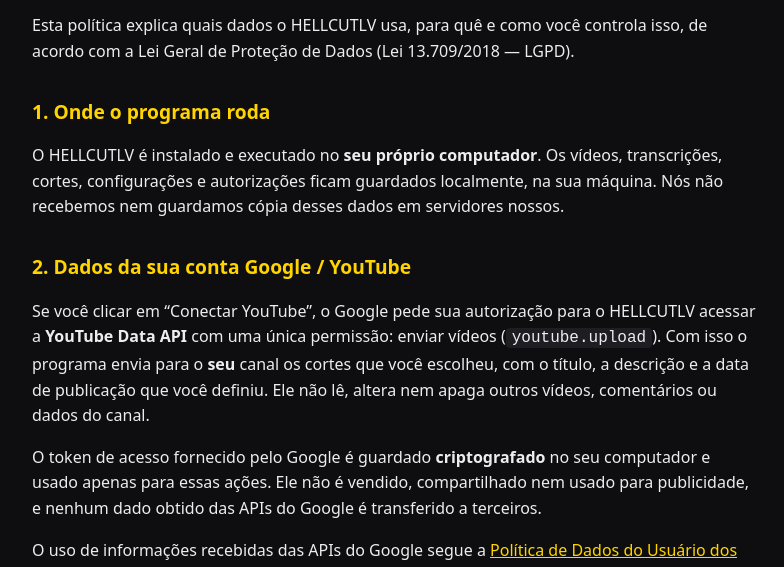
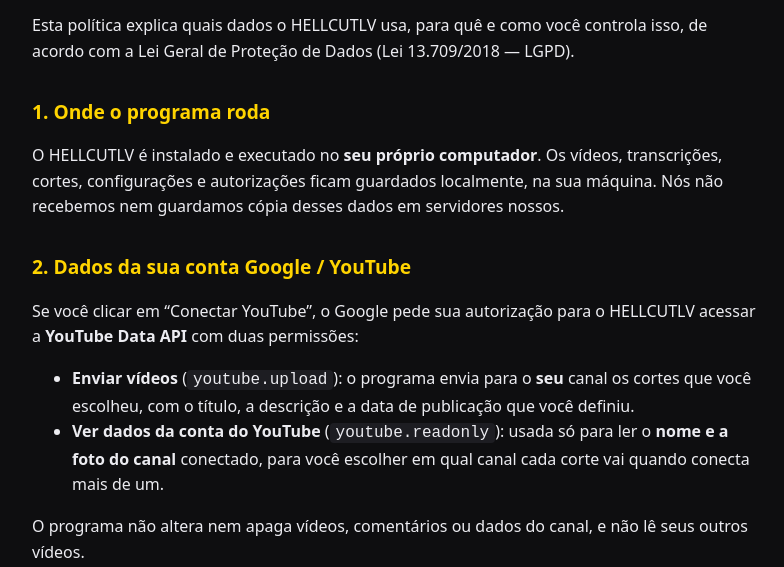
Before and after one commit to JulioNunesDev/hellcutlv-site, a plain HTML site: page privacidade.html in a window 1280 px wide. Shown: the part 194-761 px from the top of the page, without its empty margins (244-1028 px from the left). Drawn offline with Linux system fonts and the light colour scheme.

Commit message:
Privacidade: permissão de leitura do nome/foto do canal (vários canais)
Co-Authored-By: Claude Opus 5.5 <noreply@anthropic.com>

```diff
--- a/privacidade.html
+++ b/privacidade.html
@@ -22,10 +22,15 @@
 
   <h2>2. Dados da sua conta Google / YouTube</h2>
   <p>Se você clicar em “Conectar YouTube”, o Google pede sua autorização para o HELLCUTLV acessar a
-    <strong>YouTube Data API</strong> com uma única permissão: enviar vídeos (<code>youtube.upload</code>). Com
-    isso o programa envia para o <strong>seu</strong> canal os cortes que você escolheu, com o título, a descrição e
-    a data de publicação que você definiu. Ele não lê, altera nem apaga outros vídeos, comentários ou dados do
-    canal.</p>
+    <strong>YouTube Data API</strong> com duas permissões:</p>
+  <ul>
+    <li><strong>Enviar vídeos</strong> (<code>youtube.upload</code>): o programa envia para o <strong>seu</strong>
+      canal os cortes que você escolheu, com o título, a descrição e a data de publicação que você definiu.</li>
+    <li><strong>Ver dados da conta do YouTube</strong> (<code>youtube.readonly</code>): usada só para ler o
+      <strong>nome e a foto do canal</strong> conectado, para você escolher em qual canal cada corte vai quando conecta
+      mais de um.</li>
+  </ul>
+  <p>O programa não altera nem apaga vídeos, comentários ou dados do canal, e não lê seus outros vídeos.</p>
   <p>O token de acesso fornecido pelo Google é guardado <strong>criptografado</strong> no seu computador e usado
     apenas para essas ações. Ele não é vendido, compartilhado nem usado para publicidade, e nenhum dado obtido das
     APIs do Google é transferido a terceiros.</p>
```
